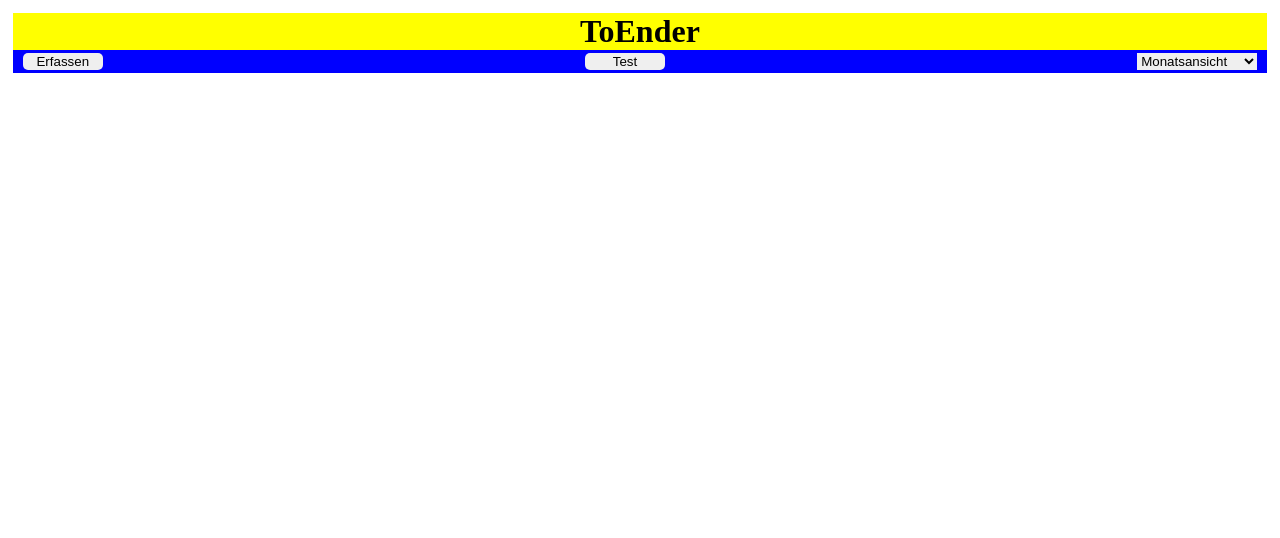
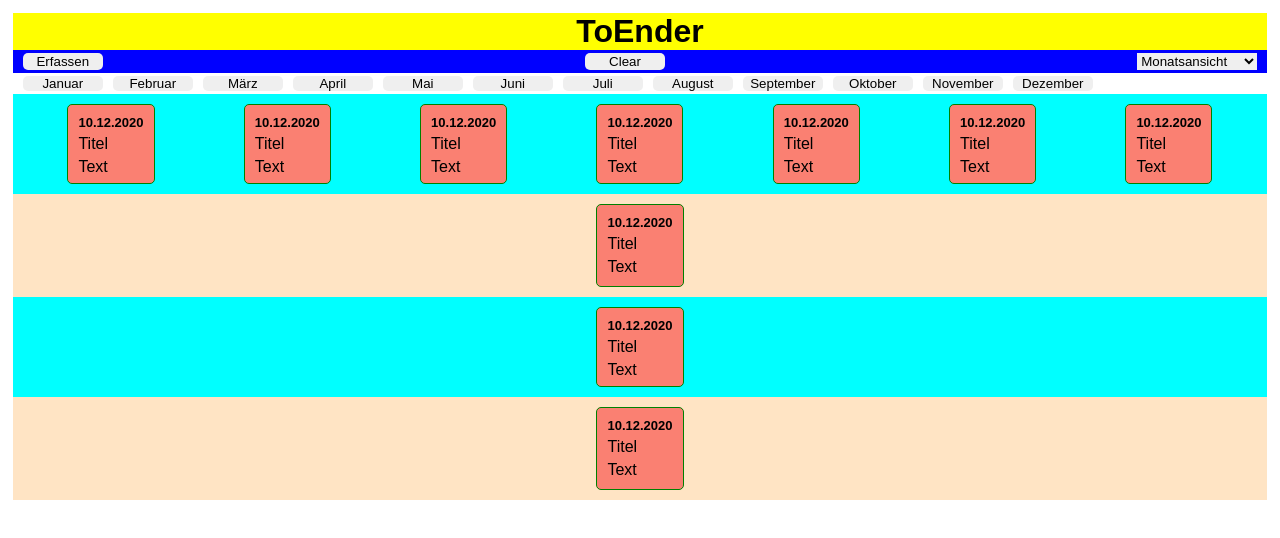
Before and after one commit to sInt3g3r/ToEnder-Deploy, a plain HTML site: page index.html in a window 1280 px wide. Drawn offline with Linux system fonts and the light colour scheme.

Commit message:
deploy: sInt3g3r/ToEnder@2c84eb91db2e781efae2444ff4d057e1fd1c94bc

```diff
--- a/add.js
+++ b/add.js
@@ -1,23 +1,18 @@
-function clearAllCards()
-{
-    localStorage.clear();
-}
-
-
-function saveCard(myCard) {
+function addTask(task) {
    var cards = JSON.parse(localStorage.getItem('cards'));
    if(cards == null)
    {
      cards = [];
    }
-   cards.push(myCard);
+   cards.push(task);
    let data = JSON.stringify(cards);
    localStorage.setItem('cards', data);
+   console.log(JSON.parse(localStorage.getItem('cards')));
 }
 
-function saveCards(){
-    let data = JSON.stringify(cards);
-    localStorage.setItem('cards', data);
-    let read = JSON.parse(localStorage.getItem('cards'));
-    console.log(read);
-}
+// function saveCards(){
+//     let data = JSON.stringify(cards);
+//     localStorage.setItem('cards', data);
+//     let read = JSON.parse(localStorage.getItem('cards'));
+//     console.log(read);
+// }
--- a/addStyle.css
+++ b/addStyle.css
@@ -46,5 +46,5 @@ input[type=checkbox]
   -webkit-transform: scale(2); /* Safari and Chrome */
   -o-transform: scale(2); /* Opera */
   transform: scale(2);
-  padding: 10px;
+  margin: 10px;
 }
--- a/index.html
+++ b/index.html
@@ -4,28 +4,102 @@
     <meta charset="UTF-8">
     <meta name="viewport" content="width=device-width, initial-scale=1.0">
     <title>ToEnder</title>
-    <link rel="stylesheet" href="style.css">
-    <script src="add.js"></script>
+    <link rel="stylesheet" href="indexStyle.css">
+    <script src="index.js"></script>
 </head>
-<body>
+<body onload="load()">
     <header>
         <h1>ToEnder</h1>
     </header>
     <nav>
         <form>
             <input type="button" value="Erfassen" id="btnErfassen">
-            <input type="button" value="Test" id="btnTest">
+            <input type="button" value="Clear" id="btnTest">
             <select name="view" id="selectView">
                 <option value="month">Monatsansicht</option>
                 <option value="weeek">Wochenansicht</option>
             </select>
         </form>
+        <div id="monthSelect">
+            <!-- <input type="button" value="Januar" id="M1">
+            <input type="button" value="Februar" id="M2">
+            <input type="button" value="März" id="M3">
+            <input type="button" value="April" id="M4">
+            <input type="button" value="Mai" id="M5">
+            <input type="button" value="Juni" id="M6">
+            <input type="button" value="Juli" id="M7">
+            <input type="button" value="August" id="M8">
+            <input type="button" value="September" id="M9">
+            <input type="button" value="Oktober" id="M10">
+            <input type="button" value="November" id="M11">
+            <input type="button" value="Dezember" id="M12"> -->
+        </div>
     </nav>
     <main>
+        <wrapper>
+            <div id="week1">
+                <div class="card">
+                    <div class="cardDate">10.12.2020</div>
+                    <div class="cardTitle">Titel</div>
+                    <div class="cardText">Text</div>
+                </div>
+                <div class="card">
+                    <div class="cardDate">10.12.2020</div>
+                    <div class="cardTitle">Titel</div>
+                    <div class="cardText">Text</div>
+                </div>
+                <div class="card">
+                    <div class="cardDate">10.12.2020</div>
+                    <div class="cardTitle">Titel</div>
+                    <div class="cardText">Text</div>
+                </div>
+                <div class="card">
+                    <div class="cardDate">10.12.2020</div>
+                    <div class="cardTitle">Titel</div>
+                    <div class="cardText">Text</div>
+                </div>
+                <div class="card">
+                    <div class="cardDate">10.12.2020</div>
+                    <div class="cardTitle">Titel</div>
+                    <div class="cardText">Text</div>
+                </div>
+                <div class="card">
+                    <div class="cardDate">10.12.2020</div>
+                    <div class="cardTitle">Titel</div>
+                    <div class="cardText">Text</div>
+                </div>
+                <div class="card">
+                    <div class="cardDate">10.12.2020</div>
+                    <div class="cardTitle">Titel</div>
+                    <div class="cardText">Text</div>
+                </div>
+            </div>
+            <div id="week2">
+                <div class="card">
+                    <div class="cardDate">10.12.2020</div>
+                    <div class="cardTitle">Titel</div>
+                    <div class="cardText">Text</div>
+                </div>
+            </div>
+            <div id="week3">
+                <div class="card">
+                    <div class="cardDate">10.12.2020</div>
+                    <div class="cardTitle">Titel</div>
+                    <div class="cardText">Text</div>
+                </div>
+            </div>
+            <div id="week4">
+                <div class="card">
+                    <div class="cardDate">10.12.2020</div>
+                    <div class="cardTitle">Titel</div>
+                    <div class="cardText">Text</div>
+                </div>
+            </div>
+        </wrapper>
+
         <script>
-            document.getElementById("btnErfassen").addEventListener("click", () => (window.location='/add.html'));
-            document.getElementById("btnTest").addEventListener("click", () => clearAllCards());
-            console.log(JSON.parse(localStorage.getItem('cards')));
+
+            //console.log(JSON.parse(localStorage.getItem('cards')));
         </script>
     </main>
 </body>
--- /dev/null
+++ b/index.js
@@ -0,0 +1,59 @@
+var activeMonth = 01;
+
+var monthView = {
+        "empty":00,
+        "Januar":01,
+        "Februar":02,
+        "März":03,
+        "April":04,
+        "Mai":05,
+        "Juni":06,
+        "Juli":07,
+        "August":08,
+        "September":09,
+        "Oktober":10,
+        "November":11,
+        "Dezember":12
+    }
+
+function load() {
+    document.getElementById("btnErfassen").addEventListener("click", () => (window.location='/add.html'));
+    document.getElementById("btnTest").addEventListener("click", () => clearAllCards());
+
+    //generate Month Selection
+    for(var i = 1; i < 13; i++)
+    {
+        currentMonth = Object.keys(monthView)[i];
+        document.getElementById("monthSelect").innerHTML += `<input type="button" value="${currentMonth}" id="M${i}">`;
+    }
+
+    for(var i = 1; i < 13; i++)
+    {
+        var btnName = "M" + i;
+        document.getElementById(btnName).addEventListener("click", (event) => selectMonth(event));
+    }
+
+}
+
+function clearAllCards()
+{
+    localStorage.clear();
+}
+
+function selectMonth(event)
+{
+    for(var i = 1; i < 13; i++)
+    {
+        var btnName = "M" + i;
+        document.getElementById(btnName).classList.remove("btnClicked");
+    }
+    var target = event.target;
+    target.classList.add("btnClicked");
+    activeMonth = monthView[target.value];
+    console.log(activeMonth);
+}
+
+function generateEmptyCards()
+{
+
+}
--- /dev/null
+++ b/indexStyle.css
@@ -0,0 +1,93 @@
+* {
+    margin: 0;
+    padding: 0;
+    border: 0;
+    font-family: Arial, Helvetica, sans-serif;
+}
+
+
+html {
+    width: 100%;
+    height: 100%;
+}
+
+body {
+    width: 98%;
+    height: 95%;
+    margin: 1%;
+}
+
+
+header {
+    display: flex;
+    flex-direction: row;
+    justify-content: center;
+    background-color: yellow;
+}
+
+form {
+    display: flex;
+    flex-direction: row;
+    justify-content: space-between;
+    background-color: blue;
+}
+
+input[type=button] {
+    border-radius: 5px;
+    width: 80px;
+    margin: 3px 0;
+    margin-left: 10px;
+}
+
+input[type=button]:hover {
+    background-color: blue;
+    color:white;
+}
+
+.btnClicked {
+  background-color: blue;
+  color:white;
+}
+
+#selectView{
+    width: 120px;
+    margin: 3px 0;
+    margin-right: 10px;
+}
+
+wrapper {
+    display: flex;
+    flex-direction: column;
+}
+
+#week1, #week3 {
+    display: flex;
+    justify-content: space-around;
+    background-color: aqua;
+    height: 80px;
+    padding: 10px;
+}
+
+#week2, #week4 {
+    display: flex;
+    justify-content: space-around;
+    background-color: bisque;
+    padding: 10px;
+}
+
+.card {
+    padding: 10px;
+    border: 1px solid green;
+    border-radius: 5px;
+    background-color: salmon;
+}
+
+.cardDate {
+    font-size: small;
+    margin-bottom: 5px;
+    font-weight: bold;
+}
+
+.cardTitle {
+    margin: 5px 0;
+}
--- a/style.css
+++ /dev/null
@@ -1,39 +0,0 @@
-* {
-    margin: 0;
-    padding: 0;
-    border: 0;
-}
-
-body {
-    width: 98%;
-    height: 98%;
-    padding: 1%;
-}
-
-
-header {
-    display: flex;
-    flex-direction: row;
-    justify-content: center;
-    background-color: yellow;
-}
-
-form {
-    display: flex;
-    flex-direction: row;
-    justify-content: space-between;
-    background-color: blue;
-}
-
-input[type=button] {
-    border-radius: 5px;
-    width: 80px;
-    margin: 3px 0;
-    margin-left: 10px;
-}
-
-#selectView{
-    width: 120px;
-    margin: 3px 0;
-    margin-right: 10px;
-}
```
Also changed, not shown: add.html (+14 -6 lines).
